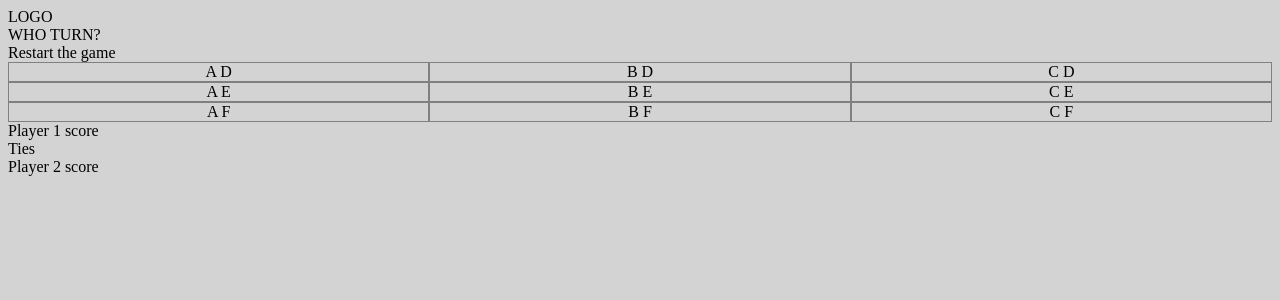
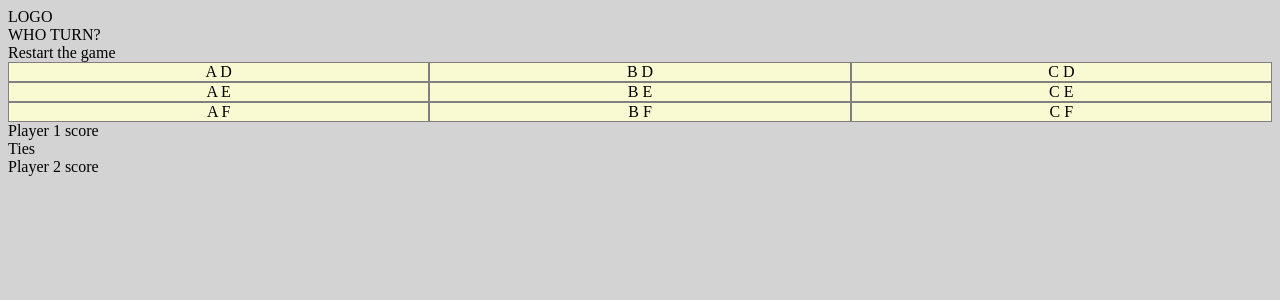
Before and after one commit to devjoppe/tic-tac-toe, a React (Vite) app: page / in a window 1280 px wide. Both pictures are taken after a click on the button "New Game (VS CPU)". Shown: the top 300 px of the page. Built offline with nearby package versions, Linux system fonts and the light colour scheme.

Commit message:
Still working on the gameBoard the have the logic between switching players

```diff
--- a/src/assets/style/css/style.css
+++ b/src/assets/style/css/style.css
@@ -1 +1 @@
-body{background-color:lightgrey}.parent{display:-ms-grid;display:grid;-ms-grid-columns:1fr 0 1fr 0 1fr;grid-template-columns:repeat(3,1fr);-ms-grid-rows:1fr 0 1fr 0 1fr;grid-template-rows:repeat(3,1fr);grid-column-gap:0;grid-row-gap:0}.parent>:first-child{-ms-grid-row:1;-ms-grid-column:1}.parent>:nth-child(2){-ms-grid-row:1;-ms-grid-column:3}.parent>:nth-child(3){-ms-grid-row:1;-ms-grid-column:5}.parent>:nth-child(4){-ms-grid-row:3;-ms-grid-column:1}.parent>:nth-child(5){-ms-grid-row:3;-ms-grid-column:3}.parent>:nth-child(6){-ms-grid-row:3;-ms-grid-column:5}.parent>:nth-child(7){-ms-grid-row:5;-ms-grid-column:1}.parent>:nth-child(8){-ms-grid-row:5;-ms-grid-column:3}.parent>:nth-child(9){-ms-grid-row:5;-ms-grid-column:5}.parent div{border:1px solid grey;text-align:center}.checked{cursor:pointer}.checked.none{background-color:yellowgreen}.checked.\1 {background-color:blue}.checked.\2 {background-color:deeppink}.checked:hover{opacity:0.8}
+body{background-color:lightgrey}.parent{display:-ms-grid;display:grid;-ms-grid-columns:1fr 0 1fr 0 1fr;grid-template-columns:repeat(3,1fr);-ms-grid-rows:1fr 0 1fr 0 1fr;grid-template-rows:repeat(3,1fr);grid-column-gap:0;grid-row-gap:0}.parent>:first-child{-ms-grid-row:1;-ms-grid-column:1}.parent>:nth-child(2){-ms-grid-row:1;-ms-grid-column:3}.parent>:nth-child(3){-ms-grid-row:1;-ms-grid-column:5}.parent>:nth-child(4){-ms-grid-row:3;-ms-grid-column:1}.parent>:nth-child(5){-ms-grid-row:3;-ms-grid-column:3}.parent>:nth-child(6){-ms-grid-row:3;-ms-grid-column:5}.parent>:nth-child(7){-ms-grid-row:5;-ms-grid-column:1}.parent>:nth-child(8){-ms-grid-row:5;-ms-grid-column:3}.parent>:nth-child(9){-ms-grid-row:5;-ms-grid-column:5}.parent div{border:1px solid grey;text-align:center}.checked{cursor:pointer}.checked:hover{opacity:0.8}[data-target="0"]{background-color:lightgoldenrodyellow}[data-target="1"]{background-color:lightgreen}[data-target="2"]{background-color:lightsalmon}
--- a/src/assets/style/scss/_config.scss
+++ b/src/assets/style/scss/_config.scss
@@ -16,16 +16,19 @@ body {
 
 .checked {
   cursor: pointer;
-  &.none {
-    background-color: yellowgreen;
-  }
-  &.\1 {
-    background-color: blue;
-  }
-  &.\2 {
-    background-color: deeppink;
-  }
   &:hover {
     opacity: 0.8;
   }
 }
+
+[data-target="0"] {
+  background-color: lightgoldenrodyellow;
+}
+
+[data-target="1"] {
+  background-color: lightgreen;
+}
+
+[data-target="2"] {
+  background-color: lightsalmon;
+}
--- a/src/components/GameBoard.tsx
+++ b/src/components/GameBoard.tsx
@@ -5,11 +5,12 @@ import GameScore from "./GameScore.tsx";
 import {cpuTurn} from "../functions/cpuTurn.ts";
 import {GameGridInt} from "../interfaces/GameInt.ts";
 import {checkPlayedGrid} from "../functions/checkPlayedGrid.ts";
-import {updateGameGrid} from "../functions/updateGameGrid.ts";
+import {Simulate} from "react-dom/test-utils";
+import change = Simulate.change;
 
 interface IProp {
     mark: number|null,
-    isCPU: boolean|null
+    isCPU: boolean
 }
 
 const GameBoard:React.FC<IProp> = ({isCPU, mark}) => {
@@ -39,7 +40,6 @@ const GameBoard:React.FC<IProp> = ({isCPU, mark}) => {
                 // CPU is starting
                 // const res = cpuTurn(gameGrid)
                 // Run the function that handles the CPU logic
-
             }
         }
         // Start Player vs. Player game. Player 1 always start
@@ -52,13 +52,18 @@ const GameBoard:React.FC<IProp> = ({isCPU, mark}) => {
     // CPU function:
     // -> Check if the CPU is playing and if its turn.
     useEffect(() => {
+        console.log("Check if it is the CPU players turn?")
+        console.log("Who's turn is it? CPU: ", isCPUTurn, "Player: ", isPlayerTurn)
         if(isCPU && isCPUTurn) {
+            setTimeout(() => {
+                console.log("Setting time out (3 sec)")
                 console.log("Calculating CPU turn")
                 const res = cpuTurn(gameGrid) // <- This should return the chosen grid.
                 if(res){
                     console.log("CPU plays: ", res)
                     handleClick(res)
                 }
+            }, 3000)
         } else {
             return
         }
@@ -74,24 +79,30 @@ const GameBoard:React.FC<IProp> = ({isCPU, mark}) => {
     // (player: number, col: string, row: string, line: string, id: number, checked: boolean)
     const handleClick = (gridId:number) => {
         console.log("User/CPU clicked: ", gridId)
-        //const playedGridRes = checkPlayedGrid()
+        console.log("GameGrid before functions: ", gameGrid)
+        setGameGrid(checkPlayedGrid(gameGrid, gridId, player))
+        changePlayer()
         //if(playedGridRes) {
             // setPlayedGrid(playedGridRes)
             // setGameGrid(updateGameGrid(gameGrid))
         //}
-        // Check if the CPU is playing
-        if(isCPU && !isCPUTurn) {
+        // Check if the CPU is playing and set who's next
+    }
+
+    const changePlayer = () => {
+        if(isCPU) {
+            if(isCPUTurn) {
+                setIsPlayerTurn(true)
+                setIsCPUTurn(false)
+            } else {
                 setIsCPUTurn(true)
                 setIsPlayerTurn(false)
+            }
         } else {
-            setIsPlayerTurn(true)
+            setIsCPUTurn(true)
         }
     }
 
-    useEffect(() => {
-        // Run this after every game change.
-        // checkResult(playedGrid, gameGrid)
-    }, [gameGrid])
 
     return(
         <div>
@@ -106,7 +117,7 @@ const GameBoard:React.FC<IProp> = ({isCPU, mark}) => {
                                  handleClick(div.id)
                              }
                          }}
-                         className={`checked ${div.user.toString()}`}>
+                         className={`checked`} data-target={`${div.user.toString()}`}>
                             {div.col} {div.row}
                     </div>
                 ))}
--- a/src/functions/checkPlayedGrid.ts
+++ b/src/functions/checkPlayedGrid.ts
@@ -1,4 +1,14 @@
-export const checkPlayedGrid = (player: number, col: string, row:string, line:string, id:number, checked:boolean) => {
-    console.log("playedGrid: ", player, col, row, line, id, checked)
-    return "Hello"
+import {GameGridInt} from "../interfaces/GameInt.ts";
+
+export const checkPlayedGrid = (gameGrid:GameGridInt[], gridId:number, player:number) => {
+    console.log("checkPlayedGrid", gameGrid, gridId, player)
+
+    // update gameGrid with checked "true" on id
+    return gameGrid.map(grid => {
+        if(grid.id === gridId) {
+            grid.checked = true
+            grid.user = player
+        }
+        return grid
+    })
 }
```
Lines whose indentation alone changed are shown as unchanged.
